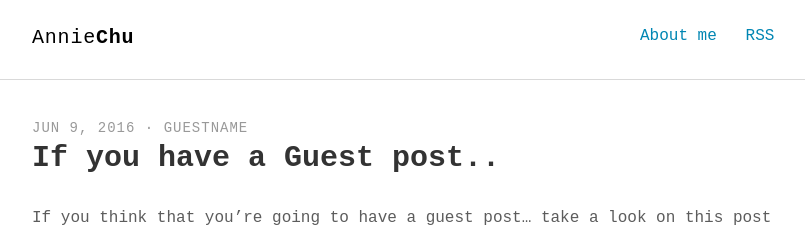
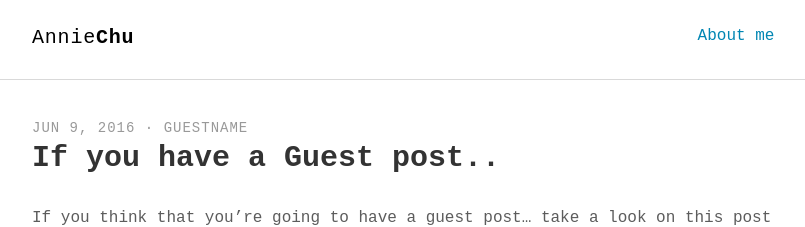
Before and after one commit to anniejchu/anniejchu.github.io, a Jekyll site: the page built from _posts/2016-06-09-if-you-have-a-guest-post.md, in a window 1280 px wide. Shown: the top 227 px of the page, without its empty margins (232-1037 px from the left). Built offline with Jekyll 4.4.1, drawn with Linux system fonts in a browser that asks for light colours; some web fonts are replaced.

Commit message:
Update nav.html

```diff
--- a/_includes/nav.html
+++ b/_includes/nav.html
@@ -4,7 +4,7 @@
     <h1 class="logo"><a href="{{ '/' | prepend: site.baseurl | prepend: site.url }}">{{ site.title_left }}<span>{{ site.title_right }}</span></a></h1>
     <ul class="navbar">
       <li><a href="{{ '/about' | prepend: site.baseurl | prepend: site.url }}">About me</a></li>
-      <li><a href="{{ "/feed.xml" | prepend: site.baseurl | prepend: site.url }}" target="_blank">RSS</a></li>
-    </ul>
+<!--       <li><a href="{{ "/feed.xml" | prepend: site.baseurl | prepend: site.url }}" target="_blank">RSS</a></li>
+    </ul> -->
   </div>
 </nav>
```
